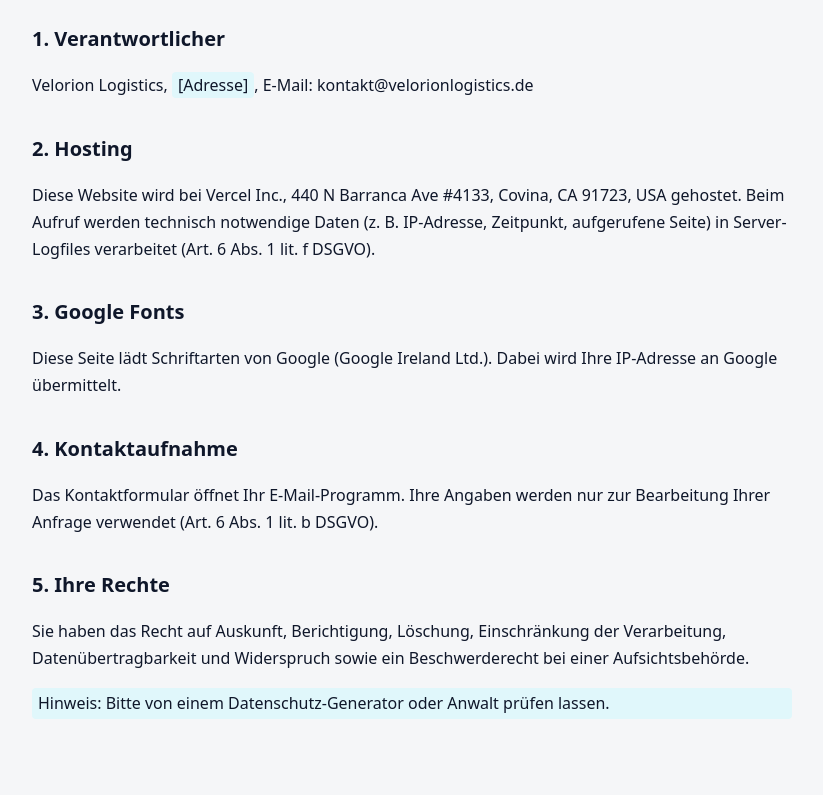
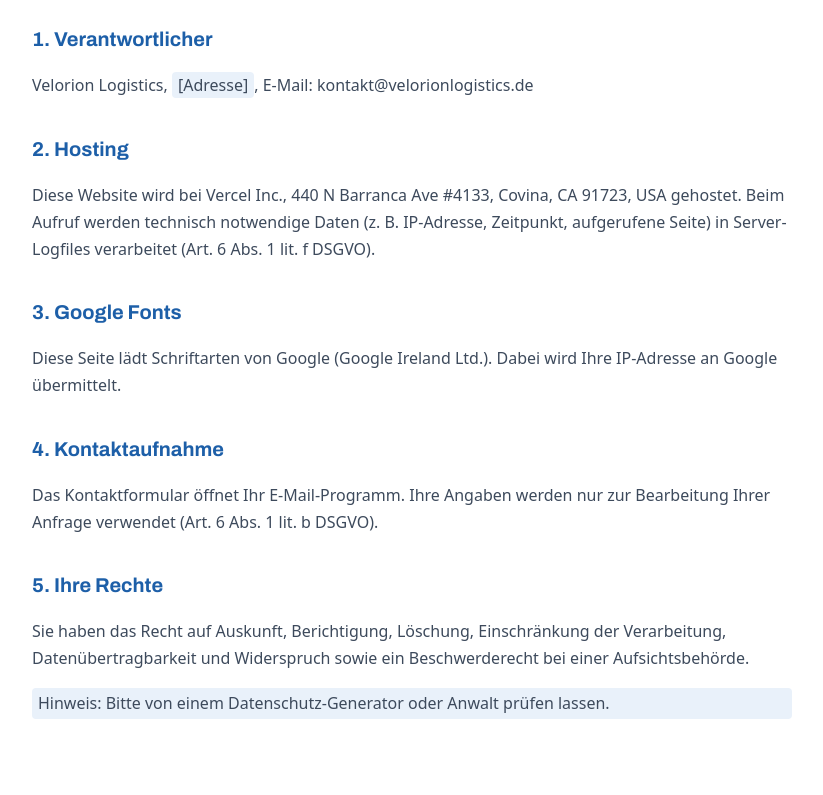
Before and after one commit to LeonSulejmani/Velorionlogistics, a plain HTML site: page datenschutz.html in a window 1280 px wide. Shown: the part 182-977 px from the top of the page, without its empty margins (228-1051 px from the left). Drawn offline with Linux system fonts and the light colour scheme.

Commit message:
Update title and styles in datenschutz.html

```diff
--- a/datenschutz.html
+++ b/datenschutz.html
@@ -1,7 +1,7 @@
 <!doctype html>
 <html lang="de"><head><meta charset="utf-8"><meta name="viewport" content="width=device-width, initial-scale=1">
-<title>Datenschutz — Velorion Logistics</title><meta name="robots" content="noindex">
-<style>body{font-family:system-ui,sans-serif;background:#f5f6f8;color:#0f172a;line-height:1.7;margin:0}main{max-width:760px;margin:0 auto;padding:60px 16px}a{color:#0891b2}h1{font-size:36px;margin:24px 0}h2{font-size:20px;margin:32px 0 8px}.todo{background:#e0f7fb;padding:2px 6px;border-radius:4px}</style>
+<title>Datenschutz | Velorion Logistics</title><meta name="robots" content="noindex">
+<link href="https://fonts.googleapis.com/css2?family=Archivo:wght@700&display=swap" rel="stylesheet"><style>body{font-family:system-ui,sans-serif;background:#fff;color:#3d4a5c;line-height:1.7;margin:0}main{max-width:760px;margin:0 auto;padding:60px 16px}a{color:#1d5fa8}h1,h2{font-family:Archivo,system-ui,sans-serif;color:#1d5fa8}h1{font-size:36px;margin:24px 0}h2{font-size:20px;margin:32px 0 8px}.todo{background:#e9f1fa;padding:2px 6px;border-radius:4px}</style>
 </head><body><main><a href="/">← Zur Startseite</a><h1>Datenschutz</h1>
 <h2>1. Verantwortlicher</h2><p>Velorion Logistics, <span class="todo">[Adresse]</span>, E-Mail: kontakt@velorionlogistics.de</p>
 <h2>2. Hosting</h2><p>Diese Website wird bei Vercel Inc., 440 N Barranca Ave #4133, Covina, CA 91723, USA gehostet. Beim Aufruf werden technisch notwendige Daten (z. B. IP-Adresse, Zeitpunkt, aufgerufene Seite) in Server-Logfiles verarbeitet (Art. 6 Abs. 1 lit. f DSGVO).</p>
```
